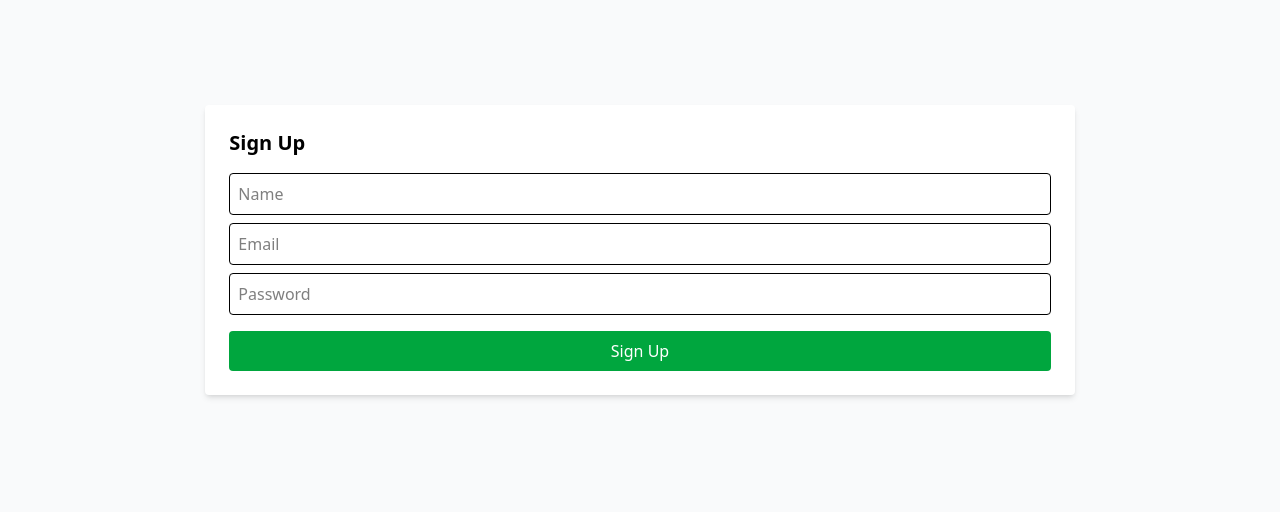
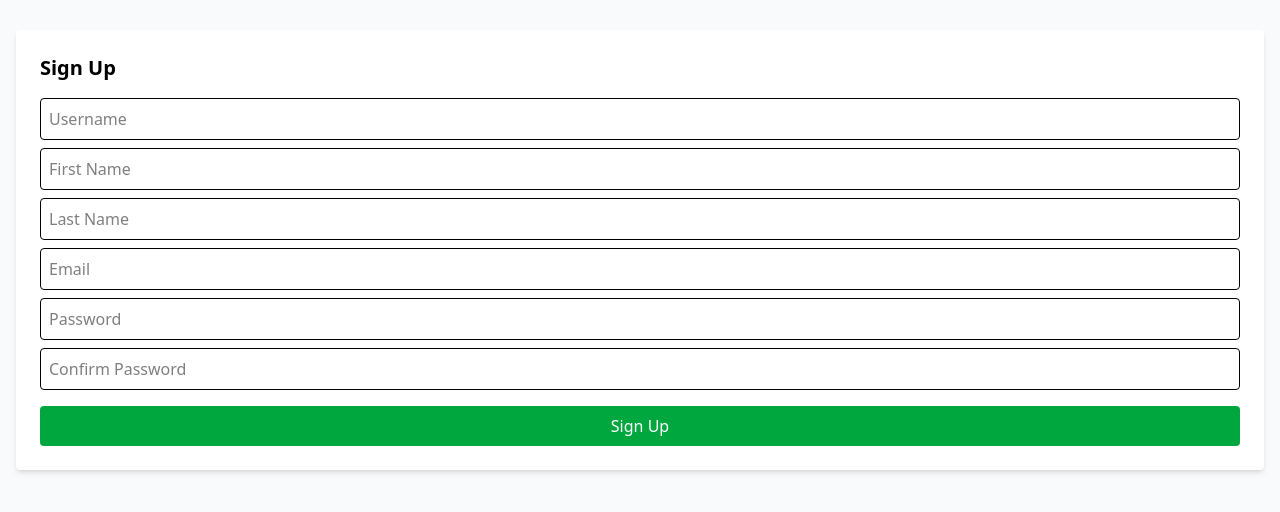
Before and after one commit to Stormz99/alx-project-nexus, a Next.js app in the folder quick-cart/: page /auth/sign-up in a window 1280 px wide. Shown: the part 150-662 px from the top of the page. Built offline with nearby package versions, Linux system fonts and the light colour scheme.

Commit message:
fix: signUp page requires exact thing in backend

```diff
--- a/quick-cart/app/auth/sign-up/page.tsx
+++ b/quick-cart/app/auth/sign-up/page.tsx
@@ -5,9 +5,12 @@ import { useRouter } from "next/navigation";
 
 export default function SignUpPage() {
   const router = useRouter();
-  const [name, setName] = useState("");
+  const [username, setUsername] = useState("");
+  const [firstName, setFirstName] = useState("");
+  const [lastName, setLastName] = useState("");
   const [email, setEmail] = useState("");
   const [password, setPassword] = useState("");
+  const [passwordConfirm, setPasswordConfirm] = useState("");
 
   const handleSubmit = async (e: React.FormEvent<HTMLFormElement>) => {
     e.preventDefault();
@@ -16,7 +19,14 @@ export default function SignUpPage() {
       const res = await fetch("/api/auth/sign-up", {
         method: "POST",
         headers: { "Content-Type": "application/json" },
-        body: JSON.stringify({ name, email, password }),
+        body: JSON.stringify({
+          username,
+          first_name: firstName,
+          last_name: lastName,
+          email,
+          password,
+          password_confirm: passwordConfirm,
+        }),
       });
 
       if (res.ok) {
@@ -33,20 +43,36 @@ export default function SignUpPage() {
 
   return (
     <div className="flex items-center justify-center min-h-screen">
-      <form onSubmit={handleSubmit} className="p-6 bg-white rounded shadow-md">
+      <form onSubmit={handleSubmit} className="p-6 bg-white rounded shadow-md space-y-2">
         <h1 className="mb-4 text-xl font-bold">Sign Up</h1>
         <input
           type="text"
-          placeholder="Name"
-          className="w-full mb-2 p-2 border rounded"
-          value={name}
-          onChange={(e) => setName(e.target.value)}
+          placeholder="Username"
+          className="w-full p-2 border rounded"
+          value={username}
+          onChange={(e) => setUsername(e.target.value)}
+          required
+        />
+        <input
+          type="text"
+          placeholder="First Name"
+          className="w-full p-2 border rounded"
+          value={firstName}
+          onChange={(e) => setFirstName(e.target.value)}
+          required
+        />
+        <input
+          type="text"
+          placeholder="Last Name"
+          className="w-full p-2 border rounded"
+          value={lastName}
+          onChange={(e) => setLastName(e.target.value)}
           required
         />
         <input
           type="email"
           placeholder="Email"
-          className="w-full mb-2 p-2 border rounded"
+          className="w-full p-2 border rounded"
           value={email}
           onChange={(e) => setEmail(e.target.value)}
           required
@@ -54,9 +80,17 @@ export default function SignUpPage() {
         <input
           type="password"
           placeholder="Password"
-          className="w-full mb-2 p-2 border rounded"
+          className="w-full p-2 border rounded"
           value={password}
           onChange={(e) => setPassword(e.target.value)}
+          required
+        />
+        <input
+          type="password"
+          placeholder="Confirm Password"
+          className="w-full p-2 border rounded"
+          value={passwordConfirm}
+          onChange={(e) => setPasswordConfirm(e.target.value)}
           required
         />
         <button
```
